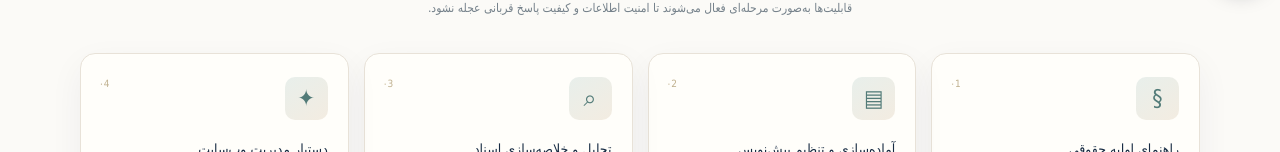
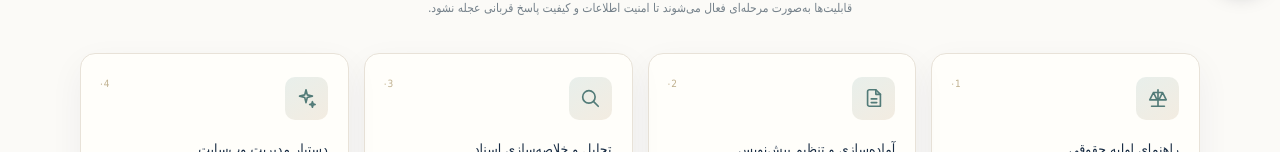
Before and after one commit to ahmadmousavi5908-crypto/vakilsite, a Next.js app: page /ai-assistant in a window 1280 px wide. Shown: the part 800-952 px from the top of the page. Built offline with nearby package versions, Linux system fonts and the light colour scheme; no server answers; the database is empty; a web font is replaced by a local one.

Commit message:
Replace AI workspace text glyphs with consistent SVG icons

```diff
--- a/src/app/ai-assistant/page.js
+++ b/src/app/ai-assistant/page.js
@@ -2,12 +2,13 @@
 
 import { useState } from "react";
 import Link from "next/link";
+import LegalIcon from "../../components/LegalIcon";
 
 const tools = [
-  ["§", "راهنمای اولیه حقوقی", "پرسش‌های عمومی درباره قوانین ایران، مفاهیم حقوقی و مسیرهای معمول پیگیری؛ همراه با ارجاع به بررسی وکیل در موضوعات پرونده‌ای."],
-  ["▤", "آماده‌سازی و تنظیم پیش‌نویس", "کمک به تهیه چک‌لیست مدارک، ساختار اولیه دادخواست، لایحه، اظهارنامه و قرارداد؛ پیش‌نویس نهایی باید توسط وکیل بازبینی شود."],
-  ["⌕", "تحلیل و خلاصه‌سازی اسناد", "در نسخه امن و پس از راه‌اندازی، استخراج تاریخ‌ها، اشخاص، تعهدات و نکات قابل بررسی از اسناد بارگذاری‌شده."],
-  ["✦", "دستیار مدیریت وب‌سایت", "پیشنهاد مقاله، ویرایش محتوا، ساختاردهی صفحات، بررسی عنوان و توضیحات سئو و تهیه گزارش عملکرد سایت."],
+  ["scales", "راهنمای اولیه حقوقی", "پرسش‌های عمومی درباره قوانین ایران، مفاهیم حقوقی و مسیرهای معمول پیگیری؛ همراه با ارجاع به بررسی وکیل در موضوعات پرونده‌ای."],
+  ["document", "آماده‌سازی و تنظیم پیش‌نویس", "کمک به تهیه چک‌لیست مدارک، ساختار اولیه دادخواست، لایحه، اظهارنامه و قرارداد؛ پیش‌نویس نهایی باید توسط وکیل بازبینی شود."],
+  ["search", "تحلیل و خلاصه‌سازی اسناد", "در نسخه امن و پس از راه‌اندازی، استخراج تاریخ‌ها، اشخاص، تعهدات و نکات قابل بررسی از اسناد بارگذاری‌شده."],
+  ["sparkles", "دستیار مدیریت وب‌سایت", "پیشنهاد مقاله، ویرایش محتوا، ساختاردهی صفحات، بررسی عنوان و توضیحات سئو و تهیه گزارش عملکرد سایت."],
 ];
 
 export default function AiAssistantPage() {
@@ -32,7 +33,7 @@ export default function AiAssistantPage() {
     </div></section>
     <section className="feature-container feature-section" id="ai-tools">
       <div className="feature-heading"><span className="section-kicker">SMART WORKFLOW</span><h2>چه کارهایی را پوشش می‌دهد؟</h2><p>قابلیت‌ها به‌صورت مرحله‌ای فعال می‌شوند تا امنیت اطلاعات و کیفیت پاسخ قربانی عجله نشود.</p></div>
-      <div className="feature-tool-grid">{tools.map((t,i)=><article className="feature-tool-card" key={t[1]}><span className="feature-tool-icon" aria-hidden="true">{t[0]}</span><small>۰{i+1}</small><h3>{t[1]}</h3><p>{t[2]}</p></article>)}</div>
+      <div className="feature-tool-grid">{tools.map((t,i)=><article className="feature-tool-card" key={t[1]}><span className="feature-tool-icon" aria-hidden="true"><LegalIcon name={t[0]} size={22} /></span><small>۰{i+1}</small><h3>{t[1]}</h3><p>{t[2]}</p></article>)}</div>
     </section>
     <section className="ai-workflow"><div className="feature-container"><div className="feature-heading"><span className="section-kicker">HOW IT WORKS</span><h2>از پرسش تا پاسخ قابل اتکا</h2></div><div className="ai-steps"><div><b>۱</b><h3>تعریف مسئله</h3><p>موضوع و هدف خود را بدون درج اطلاعات محرمانه مشخص کنید.</p></div><div><b>۲</b><h3>تحلیل و منبع‌یابی</h3><p>سامانه در نسخه نهایی باید پاسخ را به قوانین و منابع معتبر ایران متصل کند.</p></div><div><b>۳</b><h3>بازبینی انسانی</h3><p>موضوعات اختصاصی و حساس پیش از هر اقدام، توسط وکیل بررسی می‌شوند.</p></div></div></div></section>
     <section className="feature-container feature-section" id="ai-request"><div className="ai-request-layout"><div><span className="section-kicker">ASK A QUESTION</span><h2>پرسش اولیه خود را ثبت کنید.</h2><p>این فرم فعلاً درخواست را برای ارتباط با دفتر آماده می‌کند و پاسخ خودکار هوش مصنوعی نیست. اتصال مدل هوش مصنوعی و پایگاه دانش حقوقی پس از راه‌اندازی امن سرور انجام خواهد شد.</p><div className="feature-warning">اطلاعات هویتی، شماره پرونده، نشانی، رمزها یا تصویر اسناد محرمانه را در این فرم وارد نکنید.</div></div>
```
